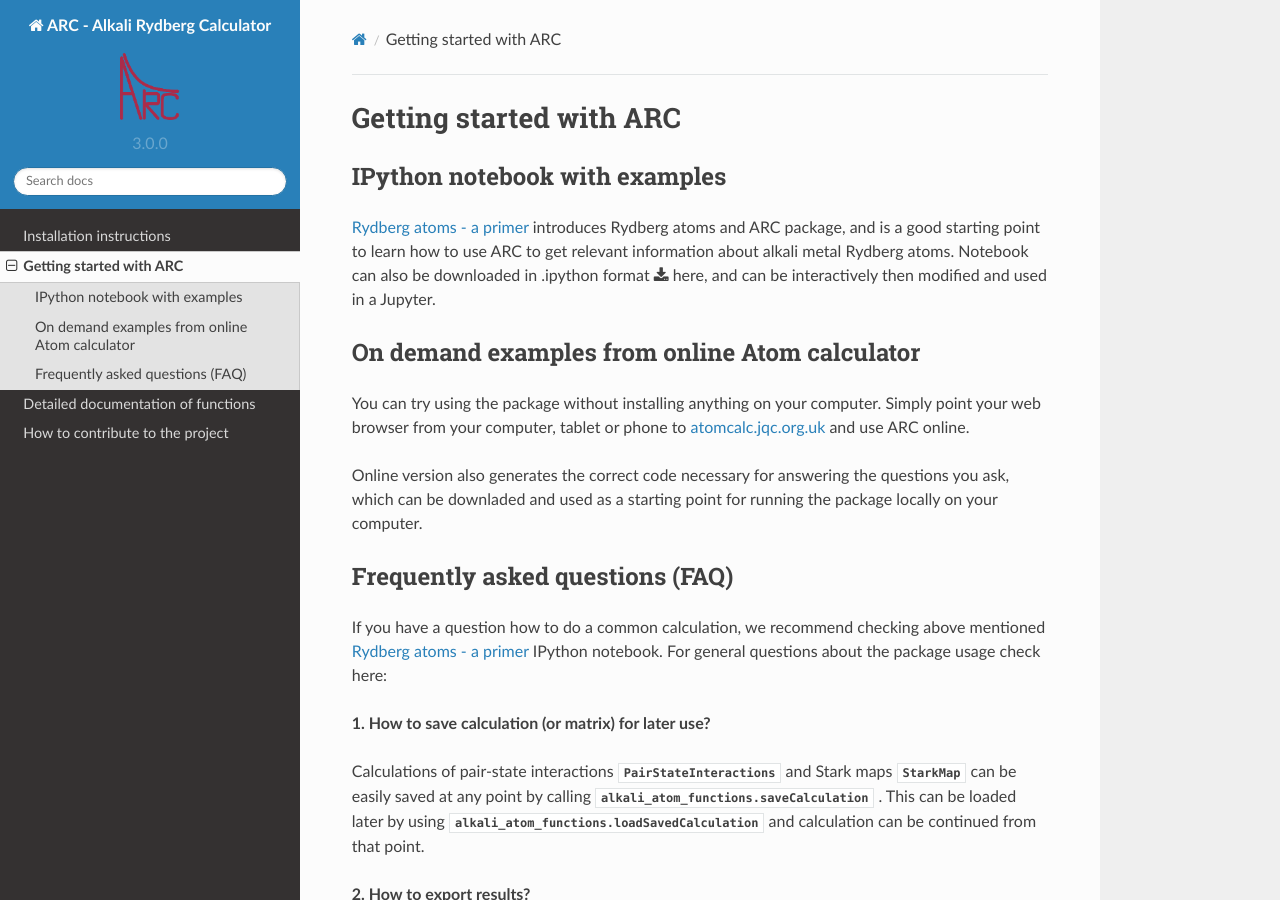
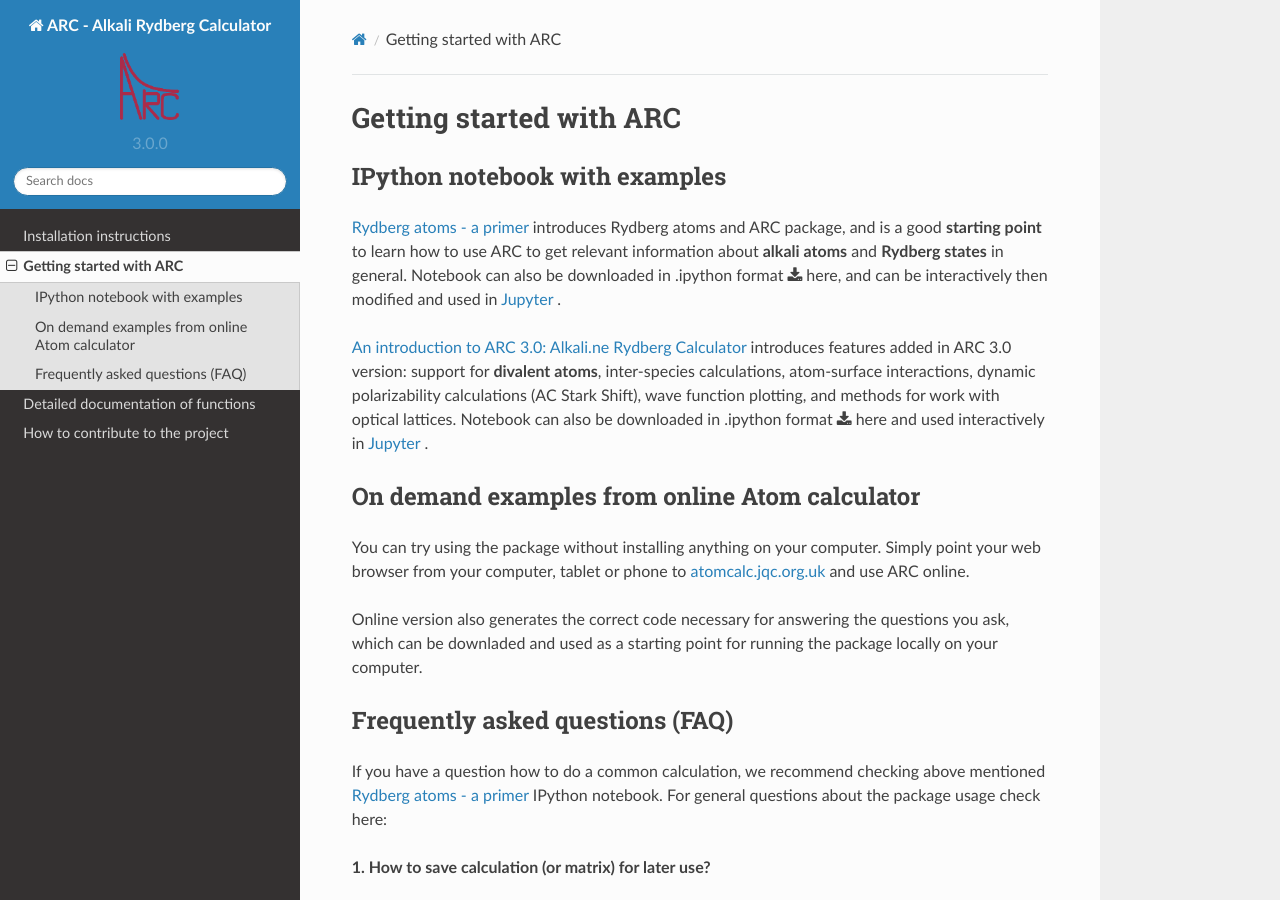
Before and after one commit to nikolasibalic/ARC-Alkali-Rydberg-Calculator, a Sphinx documentation site: the page built from doc/getting_started.rst, in a window 1280 px wide and 900 px high. Built offline with Sphinx 7.4.7 and the Read the Docs theme 2.0.0, drawn with Linux system fonts in a browser that asks for light colours.

Commit message:
updated getting started page

```diff
--- a/doc/getting_started.rst
+++ b/doc/getting_started.rst
@@ -6,9 +6,16 @@ Getting started with ARC
 IPython notebook with examples
 ------------------------------
 
-`Rydberg atoms - a primer`_ introduces Rydberg atoms and ARC package, and is a good starting point to learn how to use ARC to get relevant information about alkali metal Rydberg atoms. Notebook can also be downloaded in .ipython format :download:`here <./Rydberg_atoms_a_primer_notebook.ipynb>`, and can be interactively then modified and used in a Jupyter.
+`Rydberg atoms - a primer`_ introduces Rydberg atoms and ARC package, and is a good **starting point** to learn how to use ARC to get relevant information about **alkali atoms** and **Rydberg states** in general. Notebook can also be downloaded in .ipython format :download:`here <./Rydberg_atoms_a_primer_notebook.ipynb>`, and can be interactively then modified and used in `Jupyter`_ .
+
+`An introduction to ARC 3.0: Alkali.ne Rydberg Calculator`_ introduces features added in ARC 3.0 version: support for **divalent atoms**, inter-species calculations, atom-surface interactions, dynamic polarizability calculations (AC Stark Shift), wave function plotting, and methods for work with optical lattices.
+Notebook can also be downloaded in .ipython format :download:`here <./ARC_3_0_introduction.ipynb>` and used interactively in `Jupyter`_ .
 
 .. _`Rydberg atoms - a primer`: ./_static/Rydberg_atoms_a_primer.html
+
+.. _`An introduction to ARC 3.0: Alkali.ne Rydberg Calculator`: ./_static/ARC_3_0_introduction.html
+
+.. _`Jupyter`: https://jupyter.org/
 
 On demand examples from online Atom calculator
 ----------------------------------------------
```
